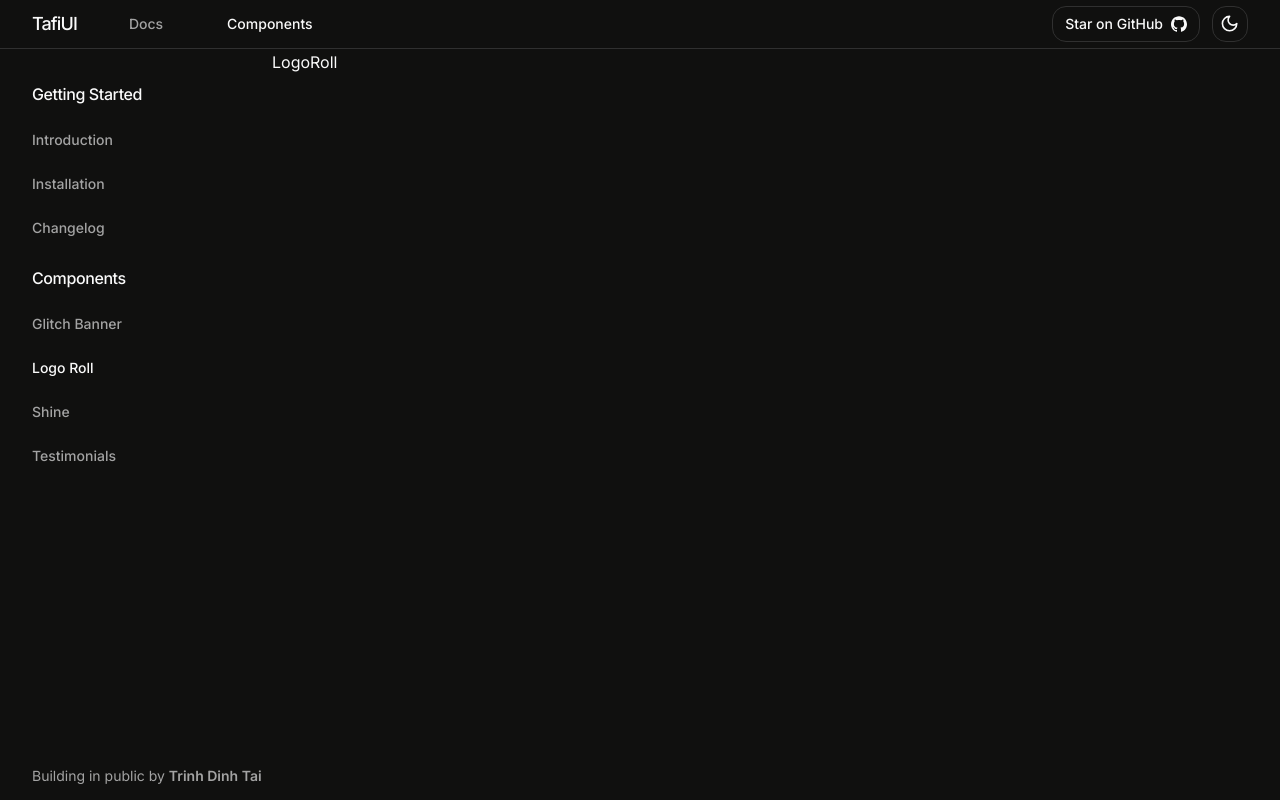
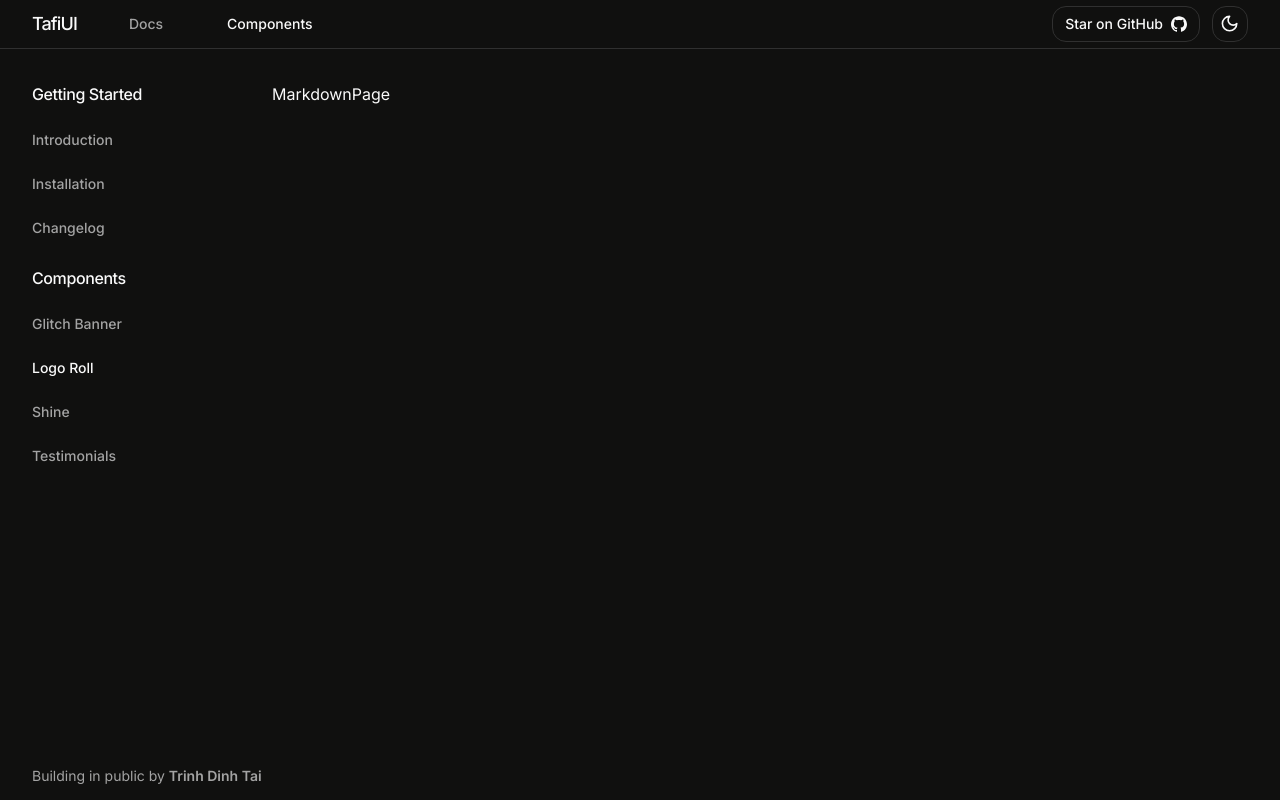
Before and after one commit to trinhdinhtai/tafiui, a Next.js app: page /components/logo-roll in a window 1280 px wide. Built offline with nearby package versions, Linux system fonts and the light colour scheme.

Commit message:
feat: update layout to include MarkdownPage component and improve styling

```diff
--- /dev/null
+++ b/app/(main)/[...slug]/page.tsx
@@ -0,0 +1,7 @@
+interface MarkdownPageProps {
+  params: { slug: string[] }
+}
+
+export default function MarkdownPage({ params }: MarkdownPageProps) {
+  return <div>MarkdownPage</div>
+}
--- a/app/(main)/components/logo-roll/page.tsx
+++ /dev/null
@@ -1,3 +0,0 @@
-export default function LogoRollPage() {
-  return <div>LogoRoll</div>
-}
--- a/app/(main)/layout.tsx
+++ b/app/(main)/layout.tsx
@@ -6,7 +6,10 @@ export default function MainLayout({ children }: PropsWithChildren) {
   return (
     <div className="container flex w-full flex-1 md:grid md:grid-cols-[180px_minmax(0,1fr)] md:gap-6 lg:grid-cols-[200px_minmax(0,1fr)] lg:gap-10">
       <Sidebar />
-      {children}
+
+      <article className="prose dark:prose-invert mdx min-w-0 max-w-3xl items-start justify-start py-8">
+        {children}
+      </article>
     </div>
   )
 }
```
